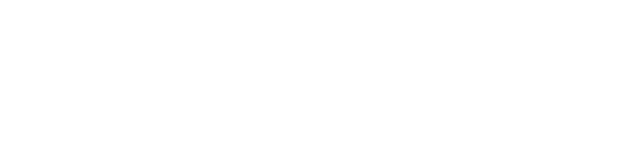
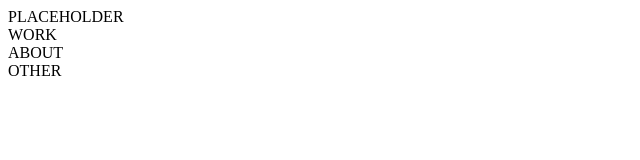
Before and after one commit to kendrick-fontanilla/portfolio_midterm, a plain HTML site: page index.html in a window 1280 px wide. Shown: the whole page, without its empty margins (0-640 px from the left). Drawn offline with Linux system fonts and the light colour scheme.

Commit message:
second commit

```diff
--- a/index.html
+++ b/index.html
@@ -7,5 +7,28 @@
 </head>
 <body>
 
+
+
+    <header class="navbar">
+        <nav class="nav-logo">PLACEHOLDER</nav>
+    </header>
+    <header class="nav-r">
+        <nav>WORK</nav>
+        <nav>ABOUT</nav>
+        <nav>OTHER</nav>
+    </header>
+
+    <div class="container">
+
+        <aside class="profile">
+
+        </aside>
+
+    </div>
+
+
+
+
+
 </body>
 </html>
```
